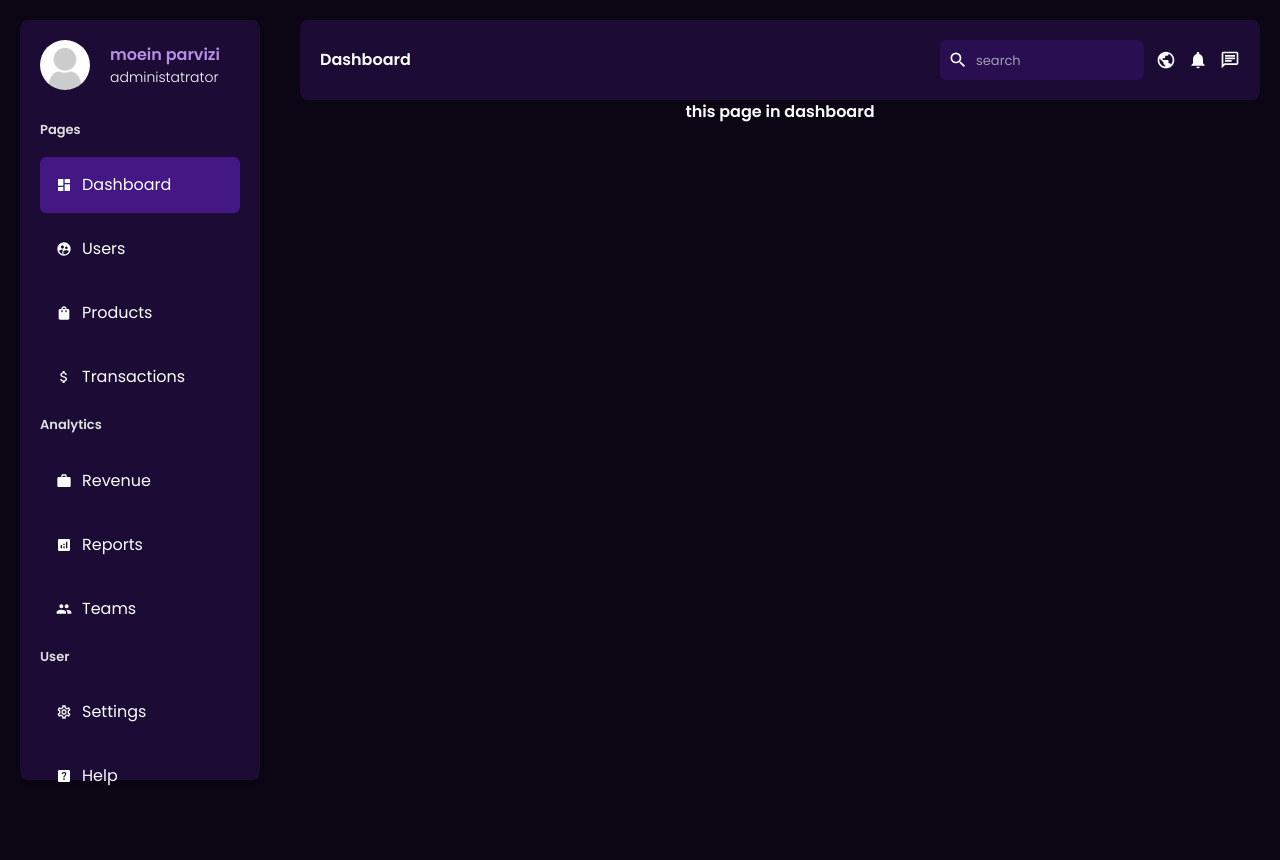
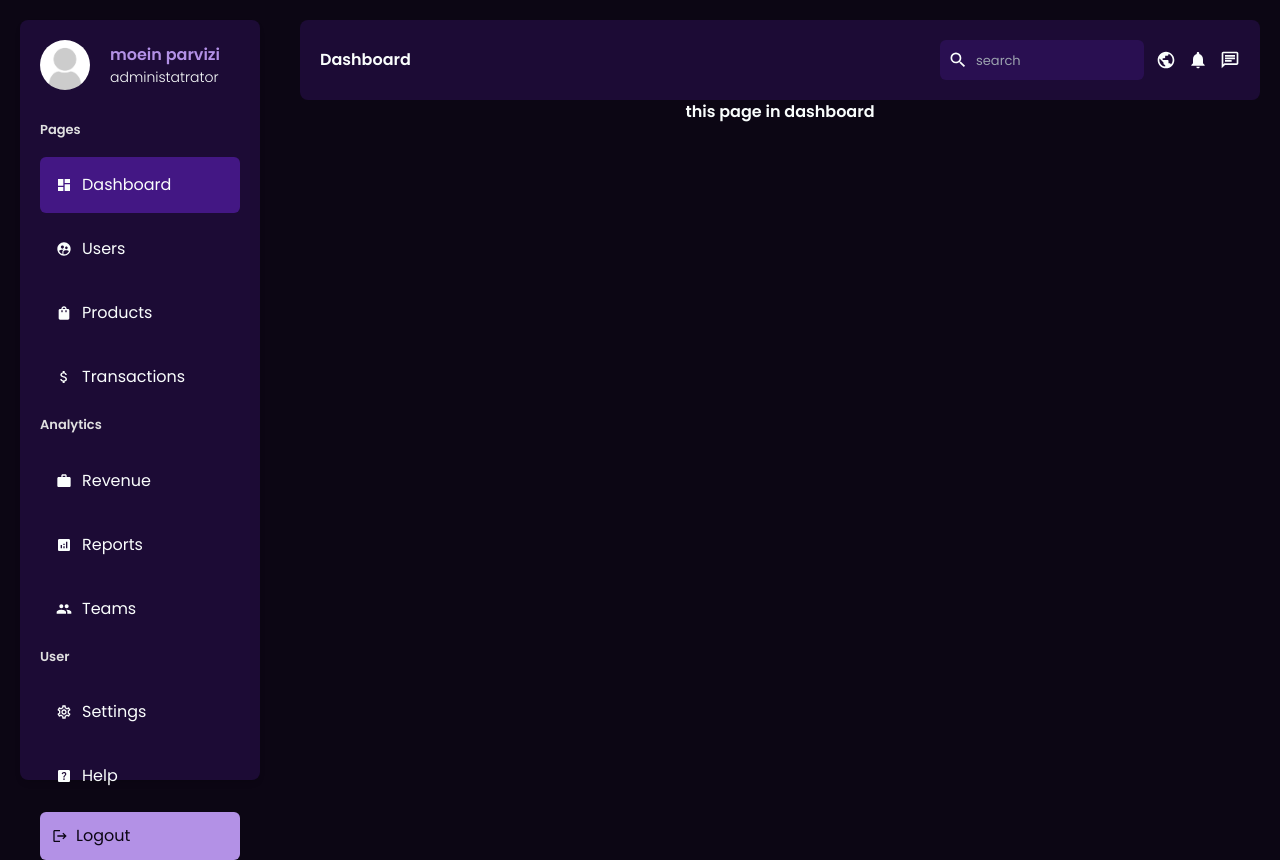
Before and after one commit to moeinparvizi/dashboard, a Next.js app: page /dashboard in a window 1280 px wide. Before the commit the page ends 804 px from the top, so only its background shows below. Built offline with nearby package versions, Linux system fonts and the light colour scheme.

Commit message:
create logout button

```diff
--- a/app/dashboard/components/sidebar/Sidebar.jsx
+++ b/app/dashboard/components/sidebar/Sidebar.jsx
@@ -14,6 +14,7 @@ import {
   MdPeople,
   MdOutlineSettings,
   MdHelpCenter,
+  MdLogout,
   // MdLogout,
 } from "react-icons/md"
 import { motion } from "framer-motion"
@@ -82,7 +83,6 @@ const menuItems = [
 ]
 
 const Sidebar = () => {
-
   return (
     <motion.div
       initial={{ x: -300, opacity: 0 }}
@@ -125,6 +125,14 @@ const Sidebar = () => {
           </li>
         ))}
       </ul>
+      <motion.div
+        whileTap={{scale:0.9}}
+        whileHover={{scale:1.1}}
+        className="capitalize bg-primary hover:bg-accent hover:text-text text-bg mt-2 flex items-center p-3 rounded-md gap-2"
+      >
+        <MdLogout />
+        logout
+      </motion.div>
     </motion.div>
   )
 }
```
